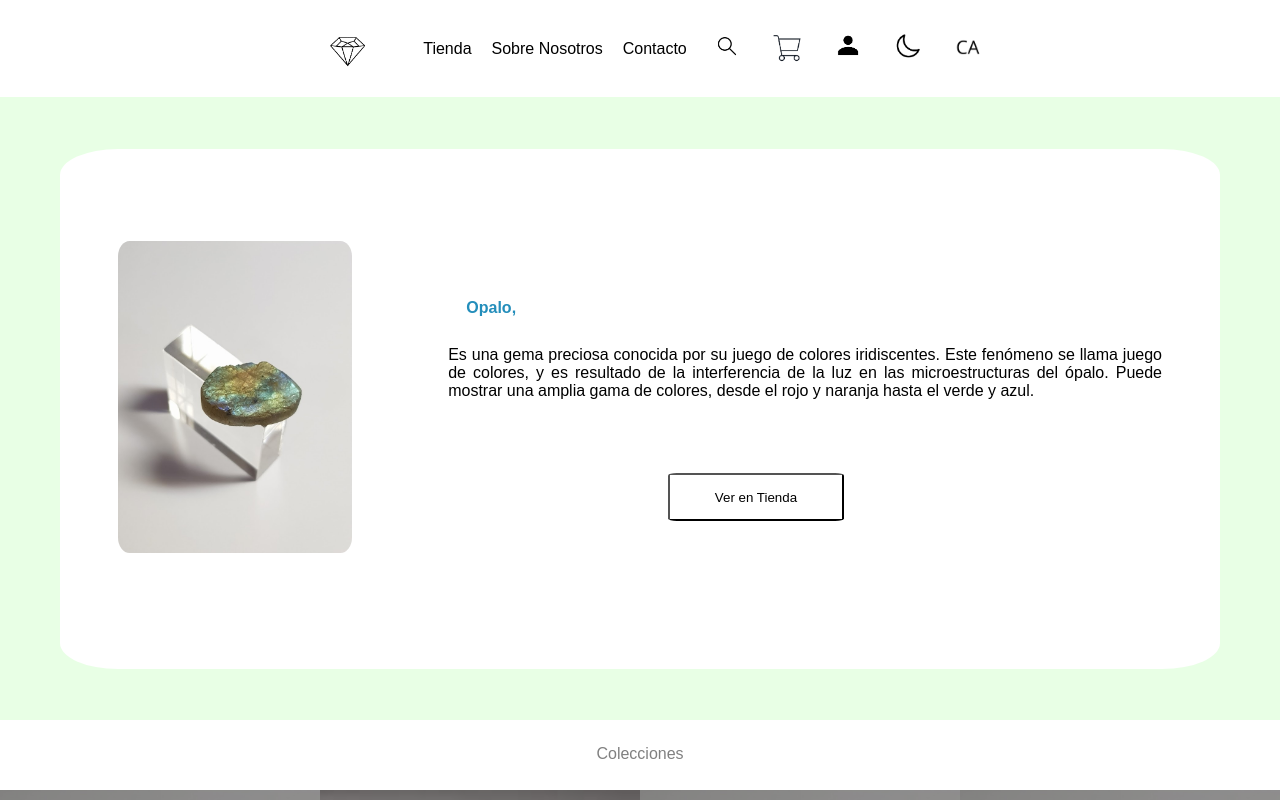
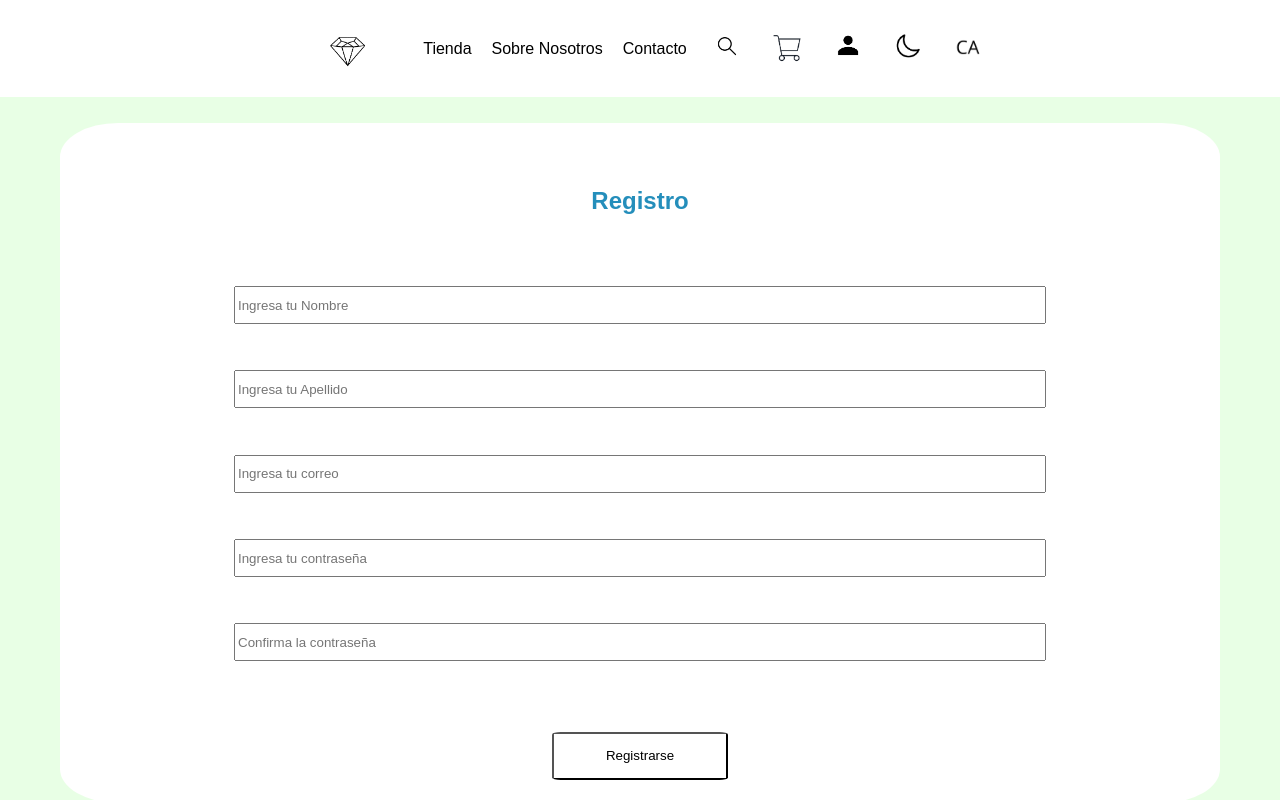
Before and after one commit to CristianSivilla/t, a React (Create React App) app: page /Registro in a window 1280 px wide. Shown: the top 800 px of the page. Built offline with nearby package versions, Linux system fonts and the light colour scheme.

Commit message:
register

```diff
--- a/src/App.js
+++ b/src/App.js
@@ -5,6 +5,8 @@ import Home from './components/Home';
 import Tienda from './components/Tienda';
 import Footer from './components/Footer';
 import Contacto from './components/SobreNosotros';
+import Registro from './components/Registro';
+
 import SobreNosotros from './components/SobreNosotros';
 import Login from './components/Login';
 
@@ -15,10 +17,13 @@ const App = () => {
         <Header />
 
         <Switch>
+        <Route path="/Registro" component={Registro} />
           <Route path="/Tienda" component={Tienda} />
           <Route path="/SobreNosotros" component={SobreNosotros} />
           <Route path="/Login" component={Login} />
+          <Route path="/Registro" component={Registro} />
           <Route path="/" component={Home} />
+
         </Switch>
 
         <Footer />
--- a/src/components/CajaLogin.js
+++ b/src/components/CajaLogin.js
@@ -2,6 +2,8 @@ import React from 'react';
 import ReCAPTCHA from "react-google-recaptcha";
 import '../styles/CajaLogin.css';
 import google from '../assets/google.png';
+import { Link } from 'react-router-dom';
+
 
 const CajaLogin = () => {
   const handleRecaptchaVerify = (token) => {
@@ -15,7 +17,7 @@ const CajaLogin = () => {
   return (
     <div className="login-contenedor">
       <div className="login-text">
-        <h2 className="login-text">Iniciar Sessión</h2>
+        <h2 className="login-text">Iniciar Sesión</h2>
       </div>
       <input className="input" type="text" id="correo" name="correo" placeholder="Ingresa tu correo" />
       <input className="input" type="password" id="contraseña" name="contraseña" placeholder="Ingresa tu contraseña" />
@@ -28,12 +30,13 @@ const CajaLogin = () => {
         />
       </div>
       <div className="contenedor-login-inferior">
-      <button className="login-button">Iniciar Sessión</button>
-      <img className="google-img" src={google} alt="google" />
+        <button className="login-button">Iniciar Sesión</button>
+        <img className="google-img" src={google} alt="google" />
       </div>
 
-      <p className="registrarse-texto">No tienes cuenta?</p>
-
+      <Link to={`/Tienda`}>
+        No tienes cuenta? <Link to="/Registro">Regístrate</Link>
+      </Link>
     </div>
   );
 }
--- /dev/null
+++ b/src/components/CajaRegister.js
@@ -0,0 +1,27 @@
+import React from 'react';
+import '../styles/CajaRegister.css'
+
+const CajaRegister = () => {
+
+  return (
+    <div className="login-contenedor">
+      <div className="login-text">
+        <h2 className="login-text">Registro</h2>
+      </div>
+      <input className="input" type="text" id="nombre" name="nombre" placeholder="Ingresa tu Nombre" />
+      <input className="input" type="text" id="apellido" name="apellido" placeholder="Ingresa tu Apellido" />
+      <input className="input" type="text" id="correo" name="correo" placeholder="Ingresa tu correo" />
+      <input className="input" type="password" id="contraseña" name="contraseña" placeholder="Ingresa tu contraseña" />
+      <input className="input" type="password" id="repetir" name="contraseña" placeholder="Confirma la contraseña" />
+
+
+      <div className="contenedor-login-inferior">
+      <button className="login-button">Registrarse</button>
+      </div>
+
+
+    </div>
+  );
+}
+
+export default CajaRegister;
--- a/src/components/Destacado.js
+++ b/src/components/Destacado.js
@@ -1,17 +1,19 @@
 import React from 'react';
 import '../styles/Destacado.css';
+import { Link } from 'react-router-dom';
 
-
-function Destacado(props){
+function Destacado(props) {
   return (
     <div className="destacado-elemento">
-      <img
-      className="destacado-img"
-       src={require(`../assets/${props.imagen}.jpg`)}
-       />
-        <p className="destacado-texto">{props.nombre}</p>
+      <Link to={`/Tienda`}>
+        <img
+          className="destacado-img"
+          src={require(`../assets/${props.imagen}.jpg`)}
+          alt={props.nombre}
+        />
+      </Link>
+      <p className="destacado-texto">{props.nombre}</p>
     </div>
-
   );
 }
 
--- /dev/null
+++ b/src/components/Registro.js
@@ -0,0 +1,15 @@
+import React from 'react';
+import '../styles/Register.css';
+import CajaRegister from './CajaRegister';
+import { Link } from 'react-router-dom';
+
+const Registro = () => {
+  return (
+    <div className="register-screen">
+    <CajaRegister/>
+    </div>
+
+  );
+}
+
+export default Registro;
--- /dev/null
+++ b/src/styles/CajaRegister.css
@@ -0,0 +1,74 @@
+.login-contenedor {
+    background-color: white;
+    border-radius: 5%;
+    height: 85vh;
+    width: 145vh;
+    margin: 2%;
+    display: flex;
+    flex-direction: column;
+    flex-direction: center;
+}
+
+.login-text {
+    margin-top: 4vh;
+    margin-bottom: 3vh;
+    color: #248ebb;
+}
+
+
+.input{
+    margin: 2%;
+    margin-left: 15%;
+    margin-right: 15%;
+    height: 4vh;
+}
+
+
+.recaptcha-container{
+    display: flex;
+    flex-direction: row;
+    justify-content: center;
+    padding-top: 3vh;
+}
+
+.login-button{
+    justify-content: center;
+    margin: 2%;
+
+    width: 22vh;
+    height: 6vh;
+    border-radius: 5%;
+    background-color: white;
+}
+
+.login-button:hover{
+    background-color: #bbea9c;
+    transition: all 0.5s ease-out;
+}
+
+.google-img {
+    width: 4%;
+    height: 45%;
+    border-radius: 30%;
+    margin-top: 2%;
+
+}
+
+
+.contenedor-login-inferior{
+    display: flex;
+    flex-direction: row;
+    justify-content: center;
+    padding-top: 3vh;
+}
+
+.registrarse-texto{
+    color: rgb(155, 155, 155);
+    font-size:2vh;
+    animation: ease-in;
+}
+
+.registrarse-texto:hover{
+    font-size:2.5vh;
+    transition: all 0.5s ease-in;
+}
--- /dev/null
+++ b/src/styles/Register.css
@@ -0,0 +1,13 @@
+body {
+    margin: 0;
+    padding: 0;
+  }
+
+  .register-screen {
+    display: flex;
+    flex-direction: column;
+    justify-content: center;
+    align-items: center;
+    background-color: rgb(232, 255, 229);
+
+  }
```
